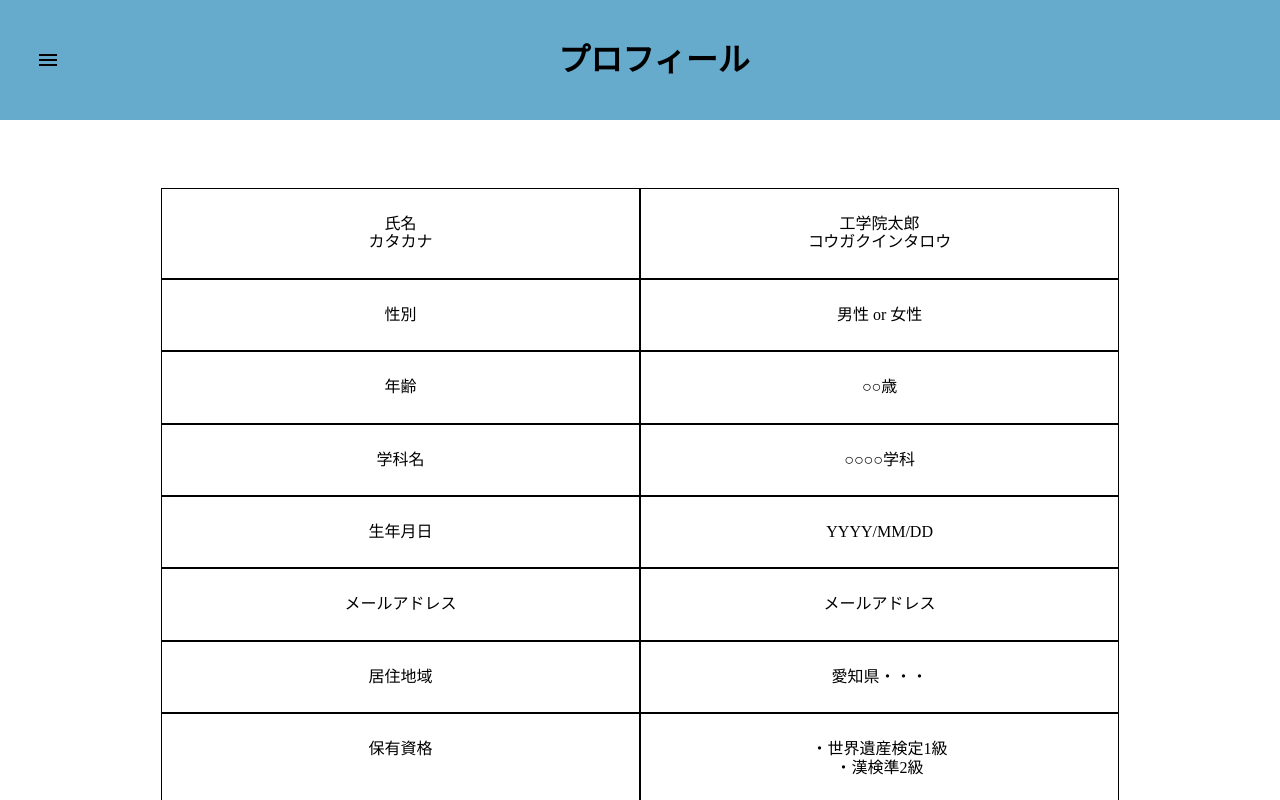
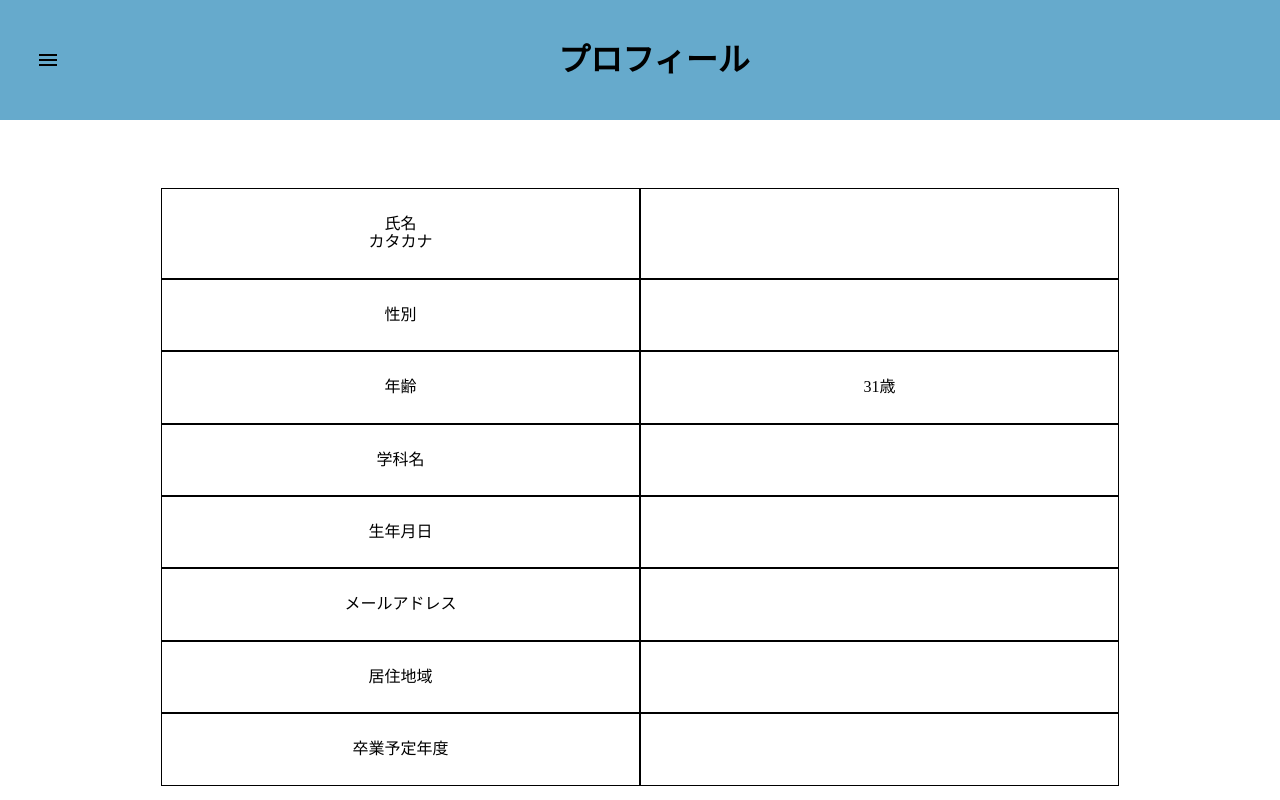
Before and after one commit to hayatosuzuki3228/CVAISotuken, a React (Vite) app: page /profile-st in a window 1280 px wide. Shown: the top 800 px of the page. Built offline with nearby package versions, Linux system fonts and the light colour scheme.

Commit message:
データの受け渡しああああ

```diff
--- a/src/Page/Data.jsx
+++ b/src/Page/Data.jsx
@@ -220,6 +220,27 @@ export const Bye = [
   { label: "32卒", value: "32卒" },
 ];
 
+export const license = [
+  { label: "ITパスポート", value: "ITパスポート" },
+  { label: "基本情報技術者", value: "基本情報技術者" },
+  { label: "応用情報技術者", value: "応用情報技術者" },
+  { label: "ITサービスマネージャー", value: "ITサービスマネージャー" },
+  { label: "ITストラテジスト", value: "ITストラテジスト" },
+  { label: "システム監査技術者", value: "システム監査技術者" },
+  { label: "プロジェクトマネージャー", value: "プロジェクトマネージャー" },
+  { label: "ネットワークスペシャリスト", value: "ネットワークスペシャリスト" },
+  {
+    label: "情報セキュリティスペシャリスト",
+    value: "情報セキュリティスペシャリスト",
+  },
+  {
+    label: "エンベデッドシステムスペシャリスト",
+    value: "エンベデッドシステムスペシャリスト",
+  },
+  { label: "データベーススペシャリスト", value: "データベーススペシャリスト" },
+  { label: "システムアーキテクト", value: "システムアーキテクト" },
+];
+
 export const older = [];
 const startYear = 1900;
 const endYear = 2025;
--- a/src/Page/profile-com-edit.jsx
+++ b/src/Page/profile-com-edit.jsx
@@ -42,6 +42,10 @@ export function CEdit() {
   const OnClick2 = () => {
     navigate("");
     navigate("/profile-st-com");
+  };
+  const OnClickBack = () => {
+    navigate("");
+    navigate("/profile-com");
   };
 
   const [Cname, setCname] = useState(undefined);
@@ -409,6 +413,7 @@ export function CEdit() {
             sx={{ minWidth: 300 }}
           >
             <TextField
+              fullWidth
               label="代表者名の変更"
               value={homepage}
               onChange={(e) => setHomepage(e.target.value)}
@@ -417,7 +422,7 @@ export function CEdit() {
           </Box>
         </Stack>
 
-        <Button variant="contained" size="8">
+        <Button variant="contained" onClick={OnClickBack}>
           情報を確定する
         </Button>
       </Stack>
--- a/src/Page/profile-st-com.jsx
+++ b/src/Page/profile-st-com.jsx
@@ -58,7 +58,7 @@ export function SCompany() {
               <List>
                 <ListItem disablePadding>
                   <ListItemButton onClick={OnClick}>
-                    <ListItemText primary="企業向け情の報編集" />
+                    <ListItemText primary="企業向け情報編集" />
                   </ListItemButton>
                 </ListItem>
               </List>
--- a/src/Page/profile-st-edit.jsx
+++ b/src/Page/profile-st-edit.jsx
@@ -1,5 +1,5 @@
 import React, { useEffect, useState } from "react";
-import { useNavigate } from "react-router-dom";
+import { useLocation, useNavigate } from "react-router-dom";
 import {
   Box,
   Button,
@@ -28,16 +28,6 @@ export function SEdit() {
     document.title = "プロフィール編集";
   }, []);
 
-  const handleInput = (e) => {
-    const inputValue = e.target.value;
-    const kregex = /^[ァ-ヶー　]+$/;
-
-    if (!kregex.test(inputValue)) {
-      const correctedValue = inputValue.replace(/[^ァ-ヶー　]+/g, "");
-      e.target.value = correctedValue;
-    }
-  };
-
   const navigate = useNavigate();
   const OnClick = () => {
     navigate("/profile-st");
@@ -45,22 +35,50 @@ export function SEdit() {
   const OnClick2 = () => {
     navigate("/profile-st-com");
   };
+  const OnClickBack = () => {
+    navigate("/profile-st", {
+      state: {
+        name,
+        kName,
+        man,
+        Gak,
+        Years,
+        Months,
+        Days,
+        email,
+        Home,
+        bye,
+      },
+    });
+  };
+
   const [open, setOpen] = React.useState(false);
   const toggleDrawer = (newOpen) => () => {
     setOpen(newOpen);
   };
 
-  const [name, setName] = useState(undefined);
-  const [kName, setKName] = useState("");
-  const [man, setMan] = useState("");
-  const [age, getAge] = useState("");
-  const [gk, setGk] = useState("");
-  const [Years, setYears] = useState("");
-  const [Months, setMonths] = useState("");
-  const [Days, setDays] = useState("");
-  const [Home, setHome] = useState("");
-  const [sika, setSika] = useState("");
-  const [bye, setBye] = useState("");
+  const location = useLocation();
+  const warpName = location.state?.name || "";
+  const warpKName = location.state?.kName || "";
+  const warpMan = location.state?.man || "";
+  const warpGak = location.state?.Gak || "";
+  const warpYears = location.state?.years || "";
+  const warpMonths = location.state?.Months || "";
+  const warpDays = location.state?.Days || "";
+  const warpHome = location.state?.Home || "";
+  const warpBye = location.state?.bye || "";
+  const warpEmail = location.state?.email || "";
+
+  const [name, setName] = useState(warpName);
+  const [kName, setKName] = useState(warpKName);
+  const [man, setMan] = useState(warpMan);
+  const [Gak, setGak] = useState(warpGak);
+  const [Years, setYears] = useState(warpYears);
+  const [Months, setMonths] = useState(warpMonths);
+  const [Days, setDays] = useState(warpDays);
+  const [Home, setHome] = useState(warpHome);
+  const [bye, setBye] = useState(warpBye);
+  const [email, setEmail] = useState(warpEmail);
 
   const handleChange1 = (event) => {
     setMan(event.target.value);
@@ -143,11 +161,11 @@ export function SEdit() {
             <Box>
               <TextField
                 fullWidth
-                inputProps={{
-                  maxLength: 50,
-                }}
-                onInput={handleInput}
                 label="名前(カタカナ)の変更"
+                value={kName}
+                onChange={(e) => setKName(e.target.value)}
+                helperText={kName !== undefined && !kName ? "未入力です。" : ""}
+                error={kName !== undefined && !kName}
               />
             </Box>
           </Stack>
@@ -184,6 +202,11 @@ export function SEdit() {
                 control={<Radio />}
                 label="女性"
               ></FormControlLabel>
+              <FormControlLabel
+                value="gender"
+                control={<Radio />}
+                label="その他"
+              ></FormControlLabel>
             </RadioGroup>
           </Box>
         </Stack>
@@ -209,9 +232,9 @@ export function SEdit() {
               multiline
               id={selectBox}
               label="学科名"
-              value={gk}
+              value={Gak}
               select
-              onChange={(e) => setGk(e.target.value)}
+              onChange={(e) => setGak(e.target.value)}
             >
               {selectBox.map((item, index) => (
                 <MenuItem key={index} value={item.value}>
@@ -326,7 +349,7 @@ export function SEdit() {
           </Box>
         </Stack>
 
-        <Stack direction="row" paddingBottom={5}>
+        <Stack direction="row">
           <Box
             flex="1"
             border="1px solid black"
@@ -358,7 +381,35 @@ export function SEdit() {
           </Box>
         </Stack>
 
-        <Button variant="contained">情報を確定する</Button>
+        <Stack direction="row" paddingBottom={5}>
+          <Box
+            flex="1"
+            border="1px solid black"
+            padding="10px"
+            sx={{ minWidth: 300 }}
+          >
+            <p>メールアドレス</p>
+          </Box>
+          <Box
+            flex="1"
+            border="1px solid black"
+            padding="10px"
+            sx={{ minWidth: 300 }}
+          >
+            <TextField
+              fullWidth
+              label="メールアドレスの変更"
+              value={email}
+              onChange={(e) => setEmail(e.target.value)}
+              helperText={email !== undefined && !email ? "未入力です" : ""}
+              error={email !== undefined && !email}
+            />
+          </Box>
+        </Stack>
+
+        <Button variant="contained" onClick={OnClickBack}>
+          情報を確定する
+        </Button>
       </Stack>
     </>
   );
--- a/src/Page/profile-st.jsx
+++ b/src/Page/profile-st.jsx
@@ -1,5 +1,5 @@
-import React, { useEffect, useState, useRef } from "react";
-import { useNavigate } from "react-router-dom";
+import React, { useEffect, useState } from "react";
+import { useLocation, useNavigate } from "react-router-dom";
 import {
   Box,
   Button,
@@ -15,6 +15,7 @@ import {
 import MenuIcon from "@mui/icons-material/Menu";
 import "normalize.css";
 import "./styles.css";
+import { days } from "./Data";
 
 export function SProfile() {
   useEffect(() => {
@@ -23,7 +24,20 @@ export function SProfile() {
 
   const navigate = useNavigate();
   const OnClick = () => {
-    navigate("/profile-st-edit");
+    navigate("/profile-st-edit", {
+      state: {
+        name,
+        kName,
+        man,
+        Gak,
+        Years,
+        Months,
+        Days,
+        email,
+        Home,
+        bye,
+      },
+    });
   };
   const OnClick2 = () => {
     navigate("/profile-st-com");
@@ -31,7 +45,10 @@ export function SProfile() {
   const OnClick3 = () => {
     navigate("/profile-com");
   };
+  const location = useLocation();
 
+  const { name, kName, man, Gak, Years, Months, Days, email, Home, bye } =
+    location.state || {};
   const [open, setOpen] = React.useState(false);
   const toggleDrawer = (newOpen) => () => {
     setOpen(newOpen);
@@ -98,9 +115,9 @@ export function SProfile() {
           <div className="half-box black">
             <font size="3.5">
               <p>
-                工学院太郎
+                {name}
                 <br />
-                コウガクインタロウ
+                {kName}
               </p>
             </font>
           </div>
@@ -114,7 +131,7 @@ export function SProfile() {
           </div>
           <div className="half-box black">
             <font size="3.5">
-              <p>男性 or 女性</p>
+              <p>{man}</p>
             </font>
           </div>
         </div>
@@ -126,7 +143,7 @@ export function SProfile() {
           </div>
           <div className="half-box black">
             <font size="3.5">
-              <p>○○歳</p>
+              <p>31歳</p>
             </font>
           </div>
         </div>
@@ -138,7 +155,7 @@ export function SProfile() {
           </div>
           <div className="half-box black">
             <font size="3.5">
-              <p>○○○○学科</p>
+              <p>{Gak}</p>
             </font>
           </div>
         </div>
@@ -150,7 +167,11 @@ export function SProfile() {
           </div>
           <div className="half-box black">
             <font size="3.5">
-              <p>YYYY/MM/DD</p>
+              <p>
+                {Years}
+                {Months}
+                {Days}
+              </p>
             </font>
           </div>
         </div>
@@ -162,7 +183,7 @@ export function SProfile() {
           </div>
           <div className="half-box black">
             <font size="3.5">
-              <p>メールアドレス</p>
+              <p>{email}</p>
             </font>
           </div>
         </div>
@@ -174,23 +195,7 @@ export function SProfile() {
           </div>
           <div className="half-box black">
             <font size="3.5">
-              <p>愛知県・・・</p>
-            </font>
-          </div>
-        </div>
-        <div className="info" style={{ textAlign: "center" }}>
-          <div className="half-box black">
-            <font size="3.5">
-              <p>保有資格</p>
-            </font>
-          </div>
-          <div className="half-box black">
-            <font size="3.5">
-              <p>
-                ・世界遺産検定1級
-                <br />
-                ・漢検準2級
-              </p>
+              <p>{Home}</p>
             </font>
           </div>
         </div>
@@ -202,7 +207,7 @@ export function SProfile() {
           </div>
           <div className="half-box black">
             <font size="3.5">
-              <p>2025年卒</p>
+              <p>{bye}</p>
             </font>
           </div>
         </div>
```
Also changed, not shown: src/Page/profile-st-com-edit.jsx (+28 -7 lines).
